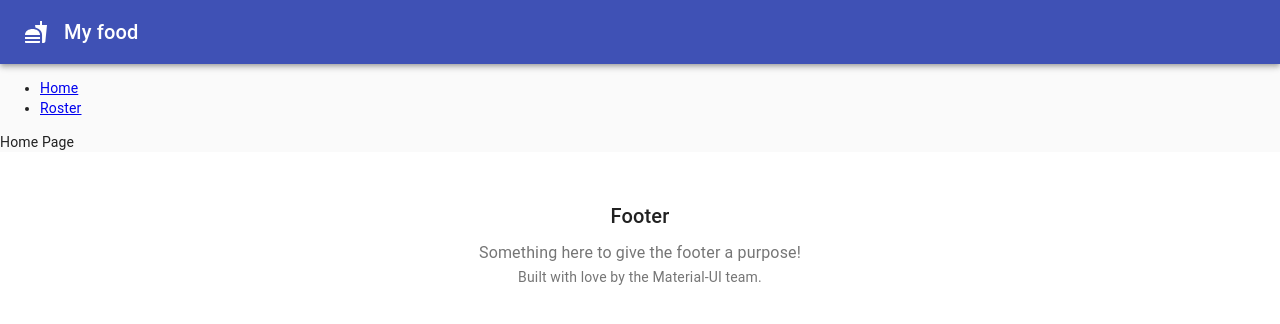
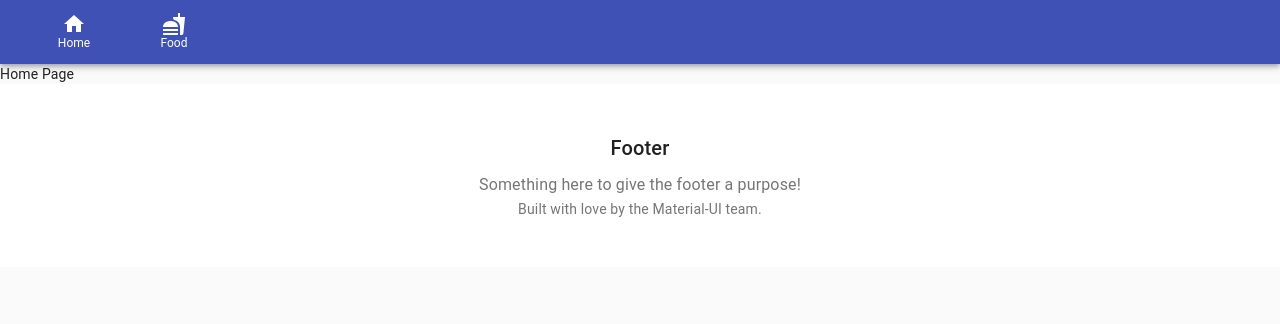
Before and after one commit to PetrMarchenko/food, a React app: page / in a window 1280 px wide. Shown: the top 324 px of the page. Built offline with nearby package versions, Linux system fonts and the light colour scheme; what react-router-redux would draw is missing.

Commit message:
add menu

```diff
--- a/config/webpack.config.js
+++ b/config/webpack.config.js
@@ -276,6 +276,7 @@ module.exports = function(webpackEnv) {
         constants: path.resolve(__dirname, '../src/constants/'),
         store: path.resolve(__dirname, '../src/store/'),
         api: path.resolve(__dirname, '../src/api/'),
+        src: path.resolve(__dirname, '../src/'),
 
       },
       plugins: [
--- a/src/components/layout/Header/component.js
+++ b/src/components/layout/Header/component.js
@@ -8,10 +8,12 @@ import {
 import AppBar from '@material-ui/core/AppBar';
 import Toolbar from '@material-ui/core/Toolbar';
 import FastFoodIcon from '@material-ui/icons/Fastfood';
-import Typography from '@material-ui/core/Typography';
+import HomeIcon from '@material-ui/icons/Home';
 import CssBaseline from "@material-ui/core/CssBaseline";
-
 import { useStyles } from './useStyles';
+import BottomNavigation from '@material-ui/core/BottomNavigation';
+import BottomNavigationAction from '@material-ui/core/BottomNavigationAction';
+import history from 'src/history';
 
 
 
@@ -19,24 +21,27 @@ function Header() {
 
     const classes = useStyles();
 
+    const [value, setValue] = React.useState({HOME_PAGE});
+
     return (
         <div>
             <CssBaseline />
             <AppBar position="relative">
                 <Toolbar>
-                    <FastFoodIcon className={classes.icon}/>
-                    <Typography variant="h6" color="inherit" noWrap>
-                        My food
-                    </Typography>
+                    <BottomNavigation
+                        value={value}
+                        onChange={(event, newValue) => {
+                            setValue(newValue);
+                            history.push(newValue);
+                        }}
+                        showLabels
+                        className={classes.root}
+                    >
+                        <BottomNavigationAction className={classes.colorIcon} value={HOME_PAGE} label="Home" icon={<HomeIcon />} />
+                        <BottomNavigationAction className={classes.colorIcon} value={FOOD_PAGE} label="Food" icon={<FastFoodIcon />} />
+                    </BottomNavigation>
                 </Toolbar>
             </AppBar>
-
-            <nav>
-                <ul>
-                    <li><Link to={HOME_PAGE}>Home</Link></li>
-                    <li><Link to={FOOD_PAGE}>Roster</Link></li>
-                </ul>
-            </nav>
         </div>
     );
 }
--- a/src/components/layout/Header/useStyles.js
+++ b/src/components/layout/Header/useStyles.js
@@ -4,4 +4,11 @@ export const useStyles = makeStyles(theme => ({
     icon: {
         marginRight: theme.spacing(2),
     },
+    root: {
+        width: 200,
+        'background-color': '#3f51b5 !important;'
+    },
+    colorIcon: {
+        color: '#fff !important;'
+    },
 }));
--- a/src/components/screan/Food/stylesComponent.js
+++ b/src/components/screan/Food/stylesComponent.js
@@ -17,8 +17,8 @@ export function CardMedia(props) {
 }
 
 const StyledContainer = styled(ContainerMaterial)({
-    paddingTop: 8,
-    paddingBottom: 8,
+    paddingTop: 24,
+    paddingBottom: 24,
 });
 
 export function Container(props) {
@@ -29,7 +29,7 @@ export function Container(props) {
 
 
 const StyledCardContent = styled(CardContentMaterial)({
-    flexGrow: 1,
+    flexGrow: 3,
 });
 
 export function CardContent(props) {
```
Also changed, not shown: 1 other file (tests, documents, lock files or other folders).
